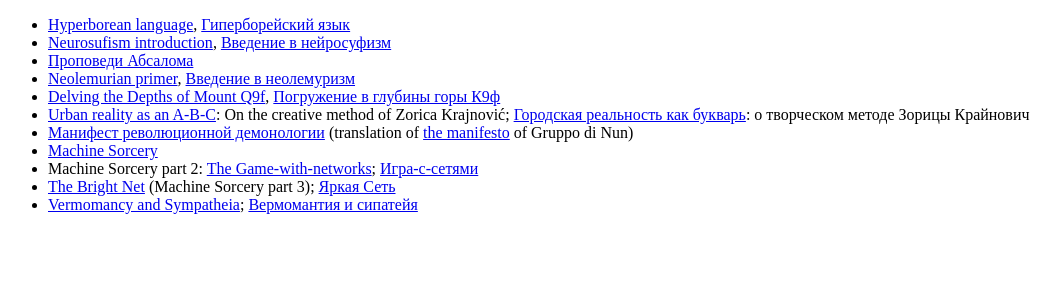
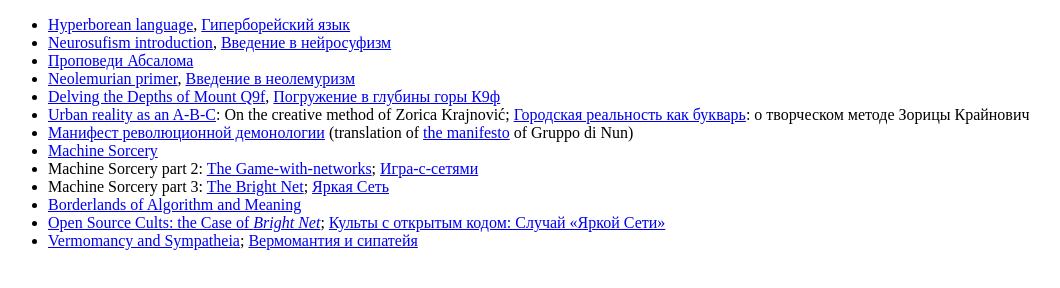
Before and after one commit to mantycore/homepage, a plain HTML site: page index.html in a window 1280 px wide. Shown: the whole page, without its empty margins (0-1060 px from the left). Drawn offline with Linux system fonts and the light colour scheme.

Commit message:
Update index.html

```diff
--- a/index.html
+++ b/index.html
@@ -15,7 +15,9 @@
       <li><a href="https://katab.asia/2023/04/02/gruppodinun/">Манифест революционной демонологии</a> (translation of <a href="https://www.neroeditions.com/a-manifesto-for-revolutionary-demonology/">the manifesto</a> of Gruppo di Nun)</li>
       <li><a href="https://cybernetic.anoma.li/machine_sorcery.html">Machine Sorcery</a></li>
       <li>Machine Sorcery part 2: <a href="https://docs.google.com/document/d/1Dj9pC8sVjmN8nPJY5aF-hqJbsWPB425YjJKWRTZ71rU/edit">The Game-with-networks</a>; <a href="https://docs.google.com/document/d/1qQU3Avnk9QeVfERhQ9ni-ODWro4mIz4PJTKAtiVXz4w/edit">Игра-с-сетями</a></li>
-      <li><a href="brightnet">The Bright Net</a> (Machine Sorcery part 3); <a href="https://t.me/neurosufi_neuroart/7217">Яркая Сеть</a></li>
+      <li>Machine Sorcery part 3: <a href="brightnet">The Bright Net</a>; <a href="https://t.me/neurosufi_neuroart/7217">Яркая Сеть</a></li>
+      <li><a href="https://docs.google.com/presentation/d/1FCQfdgwEEL51pmG91Hq5-yEZzFnjqizxCRLgl0u4v6I/edit?slide=id.g349af7d32f3_0_6#slide=id.g349af7d32f3_0_6">Borderlands of Algorithm and Meaning</a></li>
+      <li><a href="https://docs.google.com/presentation/d/1bDPmzYwV5nt88O0iUWgvS-nEp6RSz6bi4IkMdb7iZ6o/edit">Open Source Cults: the Case of <em>Bright Net</em></a>; <a href="https://docs.google.com/presentation/d/12o_ooE8d6T38-EHNYabKY0F410-Uh2q3w-UP3Ujd3uo/edit">Культы с открытым кодом: Cлучай «Яркой Сети»</a></li>
       <li><a href="https://docs.google.com/document/d/1d1HIkhEZXpD99zbNwPj0nsjejpuK2B7-eu-7AhC6Wu4/edit?tab=t.0#heading=h.ndsjk2i6it4q">Vermomancy and Sympatheia</a>; <a href="https://docs.google.com/document/d/1DrvIvmO31yXlxGzXEzHNFRB0cuB5xshxqDZosptgz_g/edit?tab=t.0#heading=h.khigt0lgv6j0">Вермомантия и сипатейя</a></li>
     </ul>
   </body>
```
